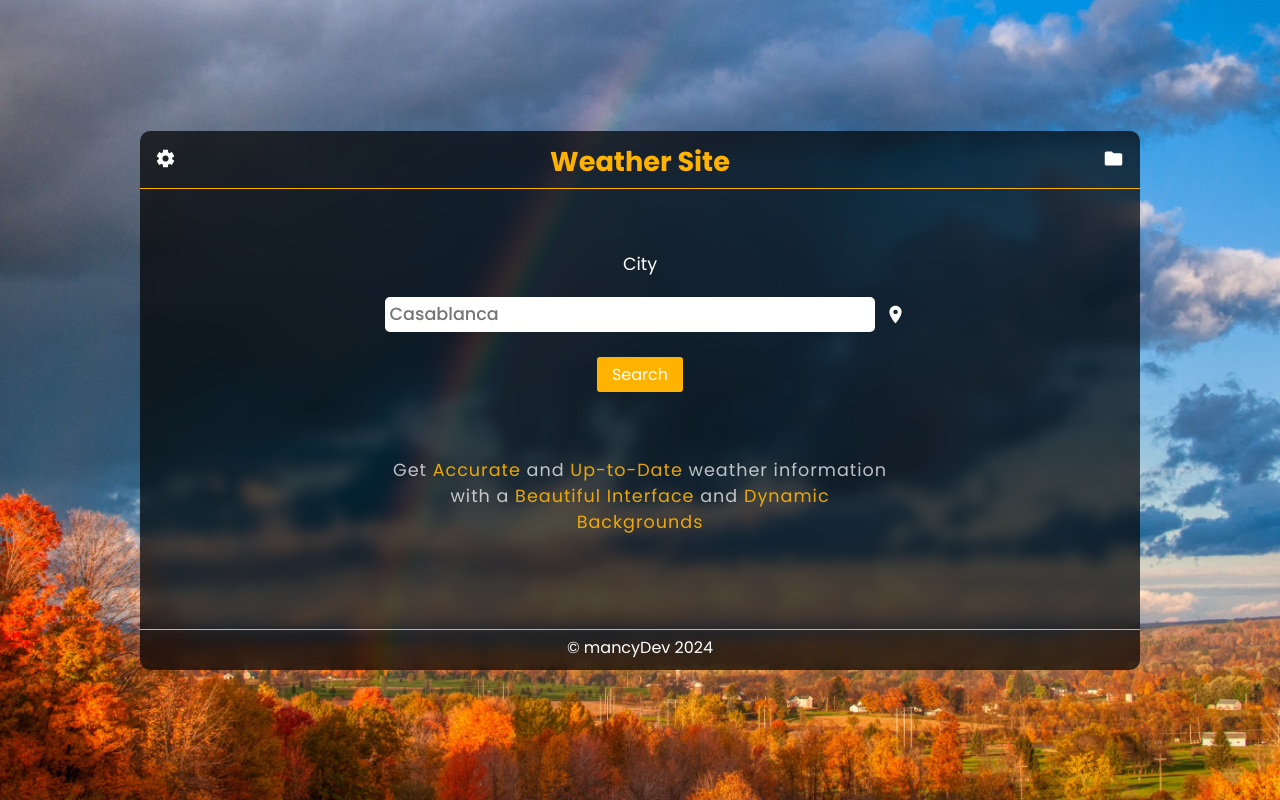
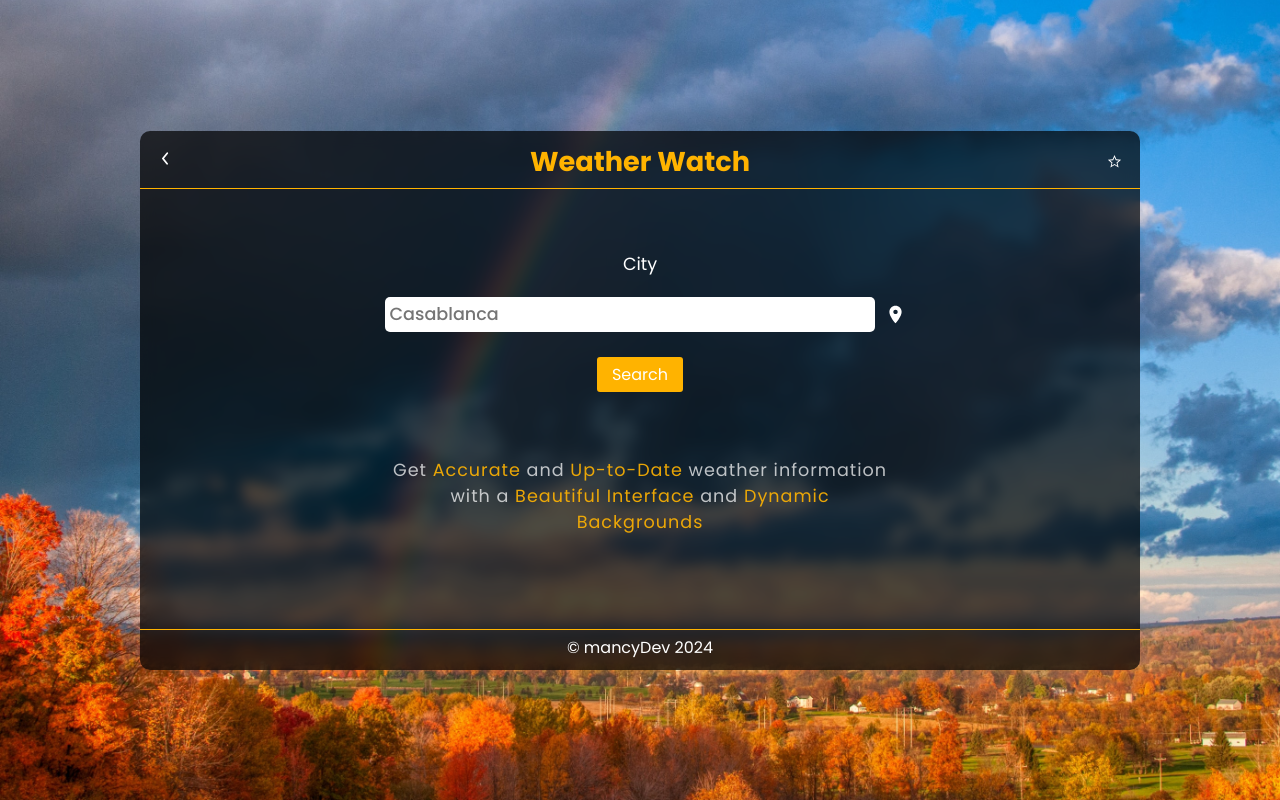
Before and after one commit to SonOfMan12316/weatherSite, a React (Vite) app: page / in a window 1280 px wide. Built offline with nearby package versions, Linux system fonts and the light colour scheme; no server answers.

Commit message:
changed from weather site to weather watch

```diff
--- a/src/App.tsx
+++ b/src/App.tsx
@@ -131,7 +131,7 @@ const App: React.FC = () => {
         <Setting onClose={closeArea} onChange={changeSettings} />
       )}
       <Header
-        title={data ? data.headerTitle : "Weather Site"}
+        title={data ? data.headerTitle : "Weather Watch"}
         onBack={gotoSearchArea}
         onToggleFav={toggleFavArea}
         onToggleSetting={toggleSettingArea}
```
